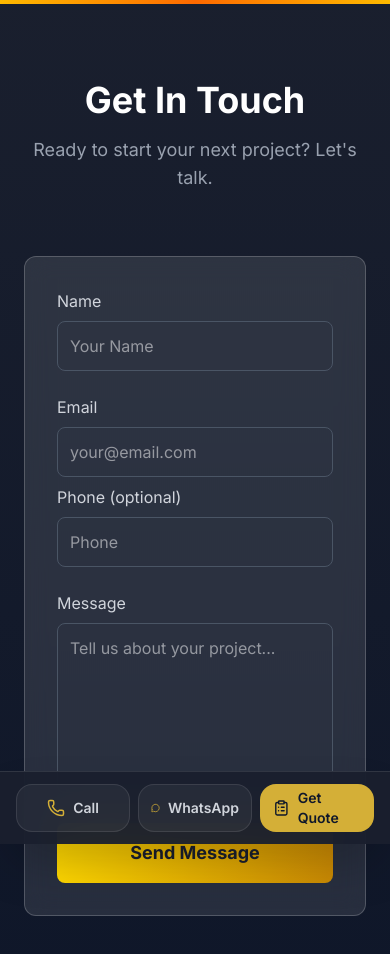
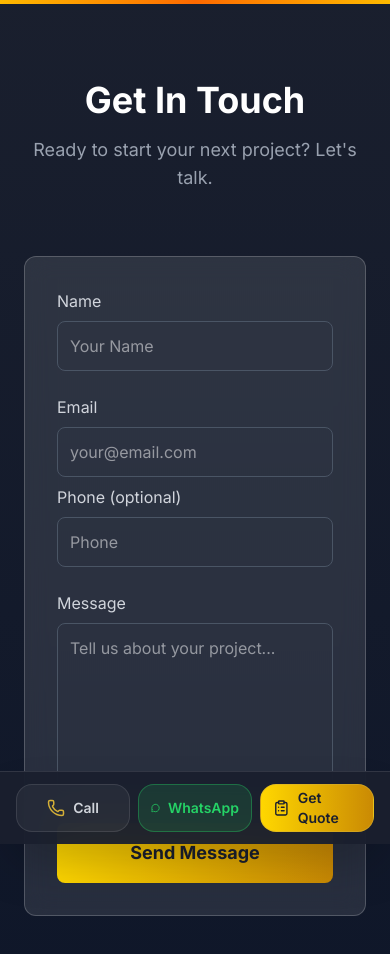
Before and after one commit to tonym999/patofalltrades, a Next.js app in the folder web/: page /contact in a window 390 px wide. Shown: the top 954 px of the page. Built offline with nearby package versions, Linux system fonts and the light colour scheme; no server answers.

Commit message:
fix(mobile): address CTA bar review nits
- centralize CTA surface and button styling in shared globals
- reuse the primary CTA utility without regressing contrast or tests
- add scoped axe coverage and stabilize the CTA style assertions

Refs #66

```diff
--- a/web/app/globals.css
+++ b/web/app/globals.css
@@ -27,6 +27,10 @@
     --background-top: 224 28% 14%;          /* Dark Navy #1a1f2e */
     --background-end: 222 47% 11%;          /* Deep Navy #0f172a */
     --surface: rgba(26, 31, 46, 0.9);       /* Dark Navy 90% opacity */
+    --surface-elevated: rgba(26, 31, 46, 0.95);
+    --surface-border-subtle: rgba(255, 255, 255, 0.1);
+    --surface-overlay-soft: rgba(255, 255, 255, 0.05);
+    --surface-overlay-strong: rgba(255, 255, 255, 0.1);
     --bg-900: hsl(var(--background-top));
     --bg-950: hsl(var(--background-end));
 
@@ -51,6 +55,13 @@
     --text-body: #d1d5db;                   /* Gray-300 */
     --text-muted: #9ca3af;                  /* Gray-400 */
     --text-dark: #6b7280;                   /* Gray-500 */
+    --whatsapp-accent: #25D366;
+    --whatsapp-accent-soft: rgba(37, 211, 102, 0.14);
+    --whatsapp-accent-strong: rgba(37, 211, 102, 0.22);
+    --whatsapp-accent-border: rgba(37, 211, 102, 0.35);
+    --whatsapp-accent-border-strong: rgba(37, 211, 102, 0.5);
+    --ring-soft: rgba(212, 175, 55, 0.7);
+    --ring-strong: rgba(255, 215, 0, 0.8);
 
     /* Layering */
     --z-modal-overlay: 200;
@@ -87,6 +98,10 @@
     --background-top: 224 28% 14%;          /* Dark Navy #1a1f2e */
     --background-end: 222 47% 11%;          /* Deep Navy #0f172a */
     --surface: rgba(26, 31, 46, 0.9);       /* Dark Navy 90% opacity */
+    --surface-elevated: rgba(26, 31, 46, 0.95);
+    --surface-border-subtle: rgba(255, 255, 255, 0.1);
+    --surface-overlay-soft: rgba(255, 255, 255, 0.05);
+    --surface-overlay-strong: rgba(255, 255, 255, 0.1);
     --bg-900: hsl(var(--background-top));
     --bg-950: hsl(var(--background-end));
 
@@ -111,6 +126,13 @@
     --text-body: #d1d5db;                   /* Gray-300 */
     --text-muted: #9ca3af;                  /* Gray-400 */
     --text-dark: #6b7280;                   /* Gray-500 */
+    --whatsapp-accent: #25D366;
+    --whatsapp-accent-soft: rgba(37, 211, 102, 0.14);
+    --whatsapp-accent-strong: rgba(37, 211, 102, 0.22);
+    --whatsapp-accent-border: rgba(37, 211, 102, 0.35);
+    --whatsapp-accent-border-strong: rgba(37, 211, 102, 0.5);
+    --ring-soft: rgba(212, 175, 55, 0.7);
+    --ring-strong: rgba(255, 215, 0, 0.8);
 
     /* Fixed UI heights */
     --cta-height: 0px;
@@ -215,17 +237,47 @@ body {
 .cta-btn {
   position: relative;
   overflow: hidden;
-  background: linear-gradient(to right, #FFD700, #ca8a04);
-  color: #1a1f2e;
+  background-color: var(--gold);
+  background-image: linear-gradient(to right, var(--gold-bright), var(--gold-hover));
+  color: hsl(var(--primary-foreground));
   transition-property: box-shadow, transform, background;
   transition-duration: 0.3s;
   transition-timing-function: ease;
 }
 
 .cta-btn:hover {
-  background: linear-gradient(to right, #ca8a04, #D4AF37);
-  box-shadow: 0 0 25px rgba(212, 175, 55, 0.5);
+  background-color: var(--gold-hover);
+  background-image: linear-gradient(to right, var(--gold-hover), var(--gold));
+  box-shadow: 0 0 25px color-mix(in srgb, var(--gold) 50%, transparent);
   transform: scale(1.05);
+}
+
+.mobile-cta-surface {
+  background-color: rgba(26, 31, 46, 0.95);
+  border-top-color: rgba(255, 255, 255, 0.1);
+}
+
+.mobile-cta-neutral {
+  border-color: rgba(255, 255, 255, 0.1);
+  background-color: rgba(255, 255, 255, 0.05);
+  color: #d1d5db;
+}
+
+.mobile-cta-neutral:hover {
+  border-color: color-mix(in srgb, var(--gold) 40%, transparent);
+  background-color: rgba(255, 255, 255, 0.1);
+  color: #D4AF37;
+}
+
+.mobile-cta-whatsapp {
+  border-color: rgba(37, 211, 102, 0.35);
+  background-color: rgba(37, 211, 102, 0.14);
+  color: #25D366;
+}
+
+.mobile-cta-whatsapp:hover {
+  border-color: rgba(37, 211, 102, 0.5);
+  background-color: rgba(37, 211, 102, 0.22);
 }
 
 /* Secondary Button (outlined) */
--- a/web/components/MobileCtaBar.tsx
+++ b/web/components/MobileCtaBar.tsx
@@ -89,10 +89,17 @@ export default function MobileCtaBar() {
     }
   }, []);
 
+  const secondaryCtaClassName =
+    "group inline-flex h-12 min-h-[44px] items-center justify-center gap-2 rounded-2xl border px-3 text-sm font-semibold transition-colors focus-visible:outline-none focus-visible:ring-2 focus-visible:ring-offset-2 focus-visible:ring-offset-[hsl(var(--background))]";
+
+  const neutralCtaClassName = `${secondaryCtaClassName} mobile-cta-neutral focus-visible:ring-[var(--ring-soft)]`;
+
+  const whatsappCtaClassName = `${secondaryCtaClassName} mobile-cta-whatsapp focus-visible:ring-[var(--ring-soft)]`;
+
   return (
     <nav
       aria-label="Primary actions"
-      className={`md:hidden fixed bottom-0 inset-x-0 z-50 border-t border-white/10 bg-[#1a1f2e]/95 shadow-2xl backdrop-blur-xl ${scrolled ? "bottom-cta--shadow" : ""}`}
+      className={`mobile-cta-surface md:hidden fixed bottom-0 inset-x-0 z-50 border-t shadow-2xl backdrop-blur-xl ${scrolled ? "bottom-cta--shadow" : ""}`}
       data-shadowed={scrolled ? "true" : "false"}
       data-testid="mobile-cta-bar"
       ref={containerRef}
@@ -110,11 +117,11 @@ export default function MobileCtaBar() {
           <a
             href={`tel:${CONTACT_INFO.phoneE164}`}
             aria-label={`Call ${CONTACT_INFO.phoneE164}`}
-            className="group inline-flex h-12 min-h-[44px] items-center justify-center gap-2 rounded-2xl border border-white/10 bg-white/5 px-3 text-sm font-semibold text-gray-300 transition-colors hover:border-[#D4AF37]/40 hover:bg-white/10 hover:text-[#D4AF37] focus-visible:outline-none focus-visible:ring-2 focus-visible:ring-[#D4AF37]/70 focus-visible:ring-offset-2 focus-visible:ring-offset-[#1a1f2e]"
+            className={neutralCtaClassName}
             data-testid="mobile-cta-link"
             data-action="call"
           >
-            <Phone size={18} aria-hidden="true" className="text-[#D4AF37] transition-transform group-hover:-translate-y-0.5" />
+            <Phone size={18} aria-hidden="true" className="text-[var(--gold)] transition-transform group-hover:-translate-y-0.5" />
             <span>Call</span>
           </a>
           <a
@@ -122,17 +129,17 @@ export default function MobileCtaBar() {
             rel="noopener noreferrer"
             target="_blank"
             aria-label="WhatsApp chat with Pat"
-            className="group inline-flex h-12 min-h-[44px] items-center justify-center gap-2 rounded-2xl border border-white/10 bg-white/5 px-3 text-sm font-semibold text-gray-300 transition-colors hover:border-[#D4AF37]/40 hover:bg-white/10 hover:text-[#D4AF37] focus-visible:outline-none focus-visible:ring-2 focus-visible:ring-[#D4AF37]/70 focus-visible:ring-offset-2 focus-visible:ring-offset-[#1a1f2e]"
+            className={whatsappCtaClassName}
             data-testid="mobile-cta-link"
             data-action="whatsapp"
           >
-            <MessageCircle size={18} aria-hidden="true" className="text-[#D4AF37] transition-transform group-hover:-translate-y-0.5" />
+            <MessageCircle size={18} aria-hidden="true" className="transition-transform group-hover:-translate-y-0.5" />
             <span>WhatsApp</span>
           </a>
           <Link
             href="/#contact"
             onClick={handleGetQuote}
-            className="group inline-flex h-12 min-h-[44px] items-center justify-center gap-2 rounded-2xl border border-[#D4AF37]/50 bg-[#D4AF37] px-3 text-sm font-semibold text-[#0f172a] transition-colors hover:bg-[#FFD700] focus-visible:outline-none focus-visible:ring-2 focus-visible:ring-[#FFD700]/80 focus-visible:ring-offset-2 focus-visible:ring-offset-[#1a1f2e]"
+            className="cta-btn group inline-flex h-12 min-h-[44px] items-center justify-center gap-2 rounded-2xl border border-[color-mix(in_srgb,var(--gold)_50%,transparent)] bg-[var(--gold)] px-3 text-sm font-semibold text-[hsl(var(--primary-foreground))] focus-visible:outline-none focus-visible:ring-2 focus-visible:ring-[var(--ring-strong)] focus-visible:ring-offset-2 focus-visible:ring-offset-[hsl(var(--background))] hover:bg-[var(--gold-hover)]"
             data-testid="mobile-cta-link"
             data-action="get-quote"
           >
```
Also changed, not shown: 1 other file (tests, documents, lock files or other folders).
